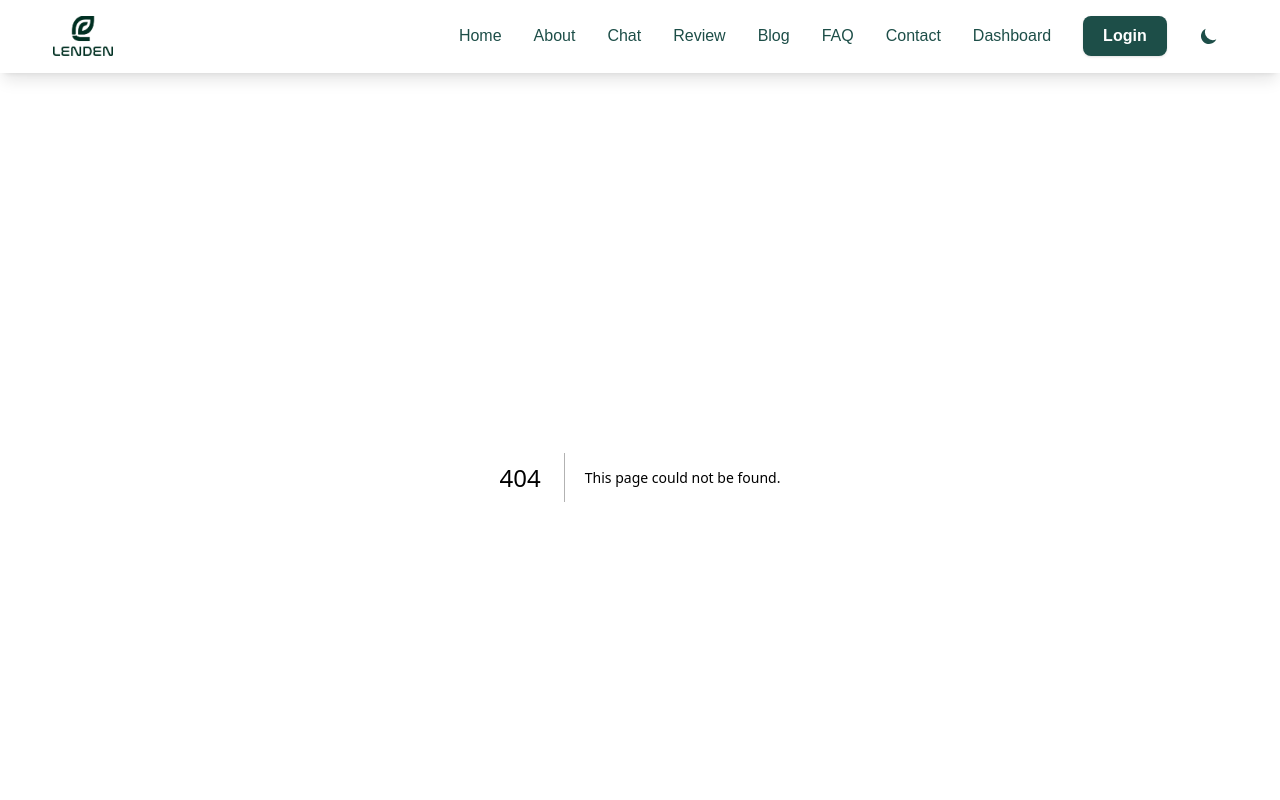
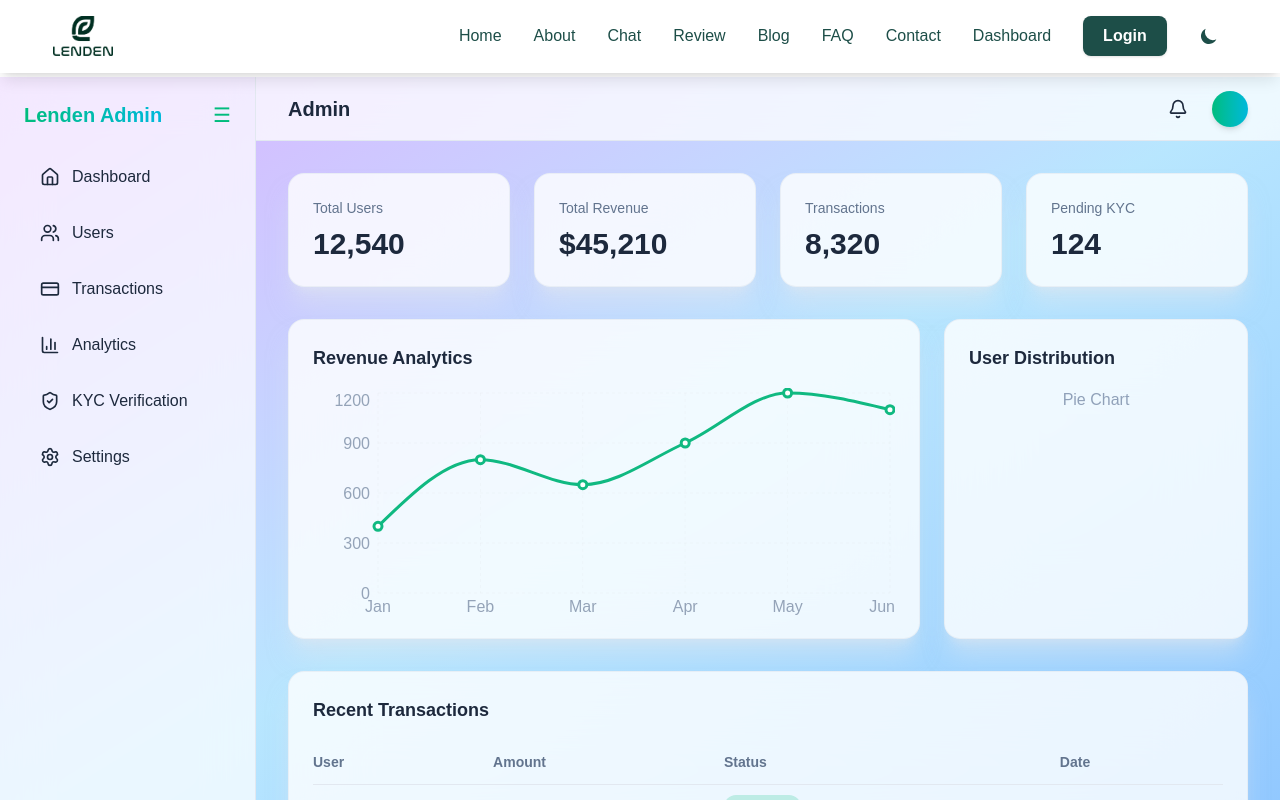
Before and after one commit to AlFahad47/Lenden, a Next.js app: page /Dashboard/dashboard/admin in a window 1280 px wide. Before the commit this address had no page. Shown: the top 800 px of the page. Built offline with nearby package versions, Linux system fonts and the light colour scheme.

Commit message:
users dashboard added

```diff
--- a/src/app/Dashboard/AdminDashboard/page.tsx
+++ b/src/app/Dashboard/dashboard/admin/page.tsx
@@ -21,6 +21,22 @@ import {
   ResponsiveContainer,
 } from "recharts";
 import { useRouter, usePathname } from "next/navigation";
+
+const stats = [
+  { title: "Total Users", value: "12,540" },
+  { title: "Total Revenue", value: "$45,210" },
+  { title: "Transactions", value: "8,320" },
+  { title: "Pending KYC", value: "124" },
+];
+
+const data = [
+  { name: "Jan", value: 400 },
+  { name: "Feb", value: 800 },
+  { name: "Mar", value: 650 },
+  { name: "Apr", value: 900 },
+  { name: "May", value: 1200 },
+  { name: "Jun", value: 1100 },
+];
 
 function Card({ children, className = "" }: any) {
   return (
@@ -71,8 +87,8 @@ function Button({ children, className = "", ...props }: any) {
 }
 
 const sidebarItems = [
-  { icon: Home, label: "Dashboard", path: "/dashboard" },
-  { icon: Users, label: "Users", path: "/dashboard/users" },
+  { icon: Home, label: "Dashboard", path: "/dashboard/AdminDashboard" },
+  { icon: Users, label: "Users", path: "/dashboard/UserDashboard" },
   { icon: CreditCard, label: "Transactions", path: "/dashboard/transactions" },
   { icon: BarChart3, label: "Analytics", path: "/dashboard/analytics" },
   {
--- a/src/data/navLinks.ts
+++ b/src/data/navLinks.ts
@@ -11,5 +11,5 @@ export const navLinks: NavLink[] = [
   { name: "Blog", href: "/blog" },
   { name: "FAQ", href: "/faq" },
   { name: "Contact", href: "/contact" },
-  { name: "Dashboard", href: "/AdminDashboard" },
+  { name: "Dashboard", href: "/Dashboard/AdminDashboard" },
 ];
```
Also changed, not shown: src/app/Dashboard/dashboard/users/page.tsx (renamed from src/app/Dashboard/UserDashboard/page.tsx).
